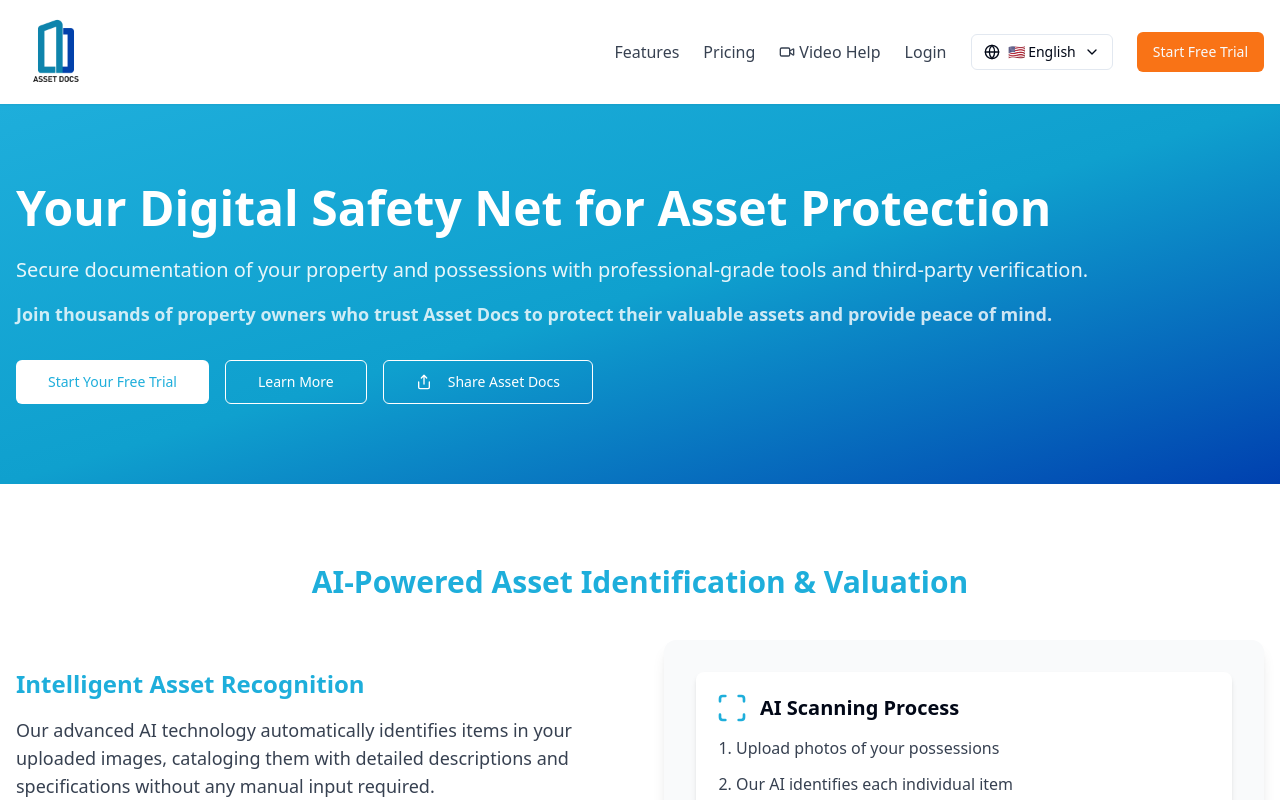
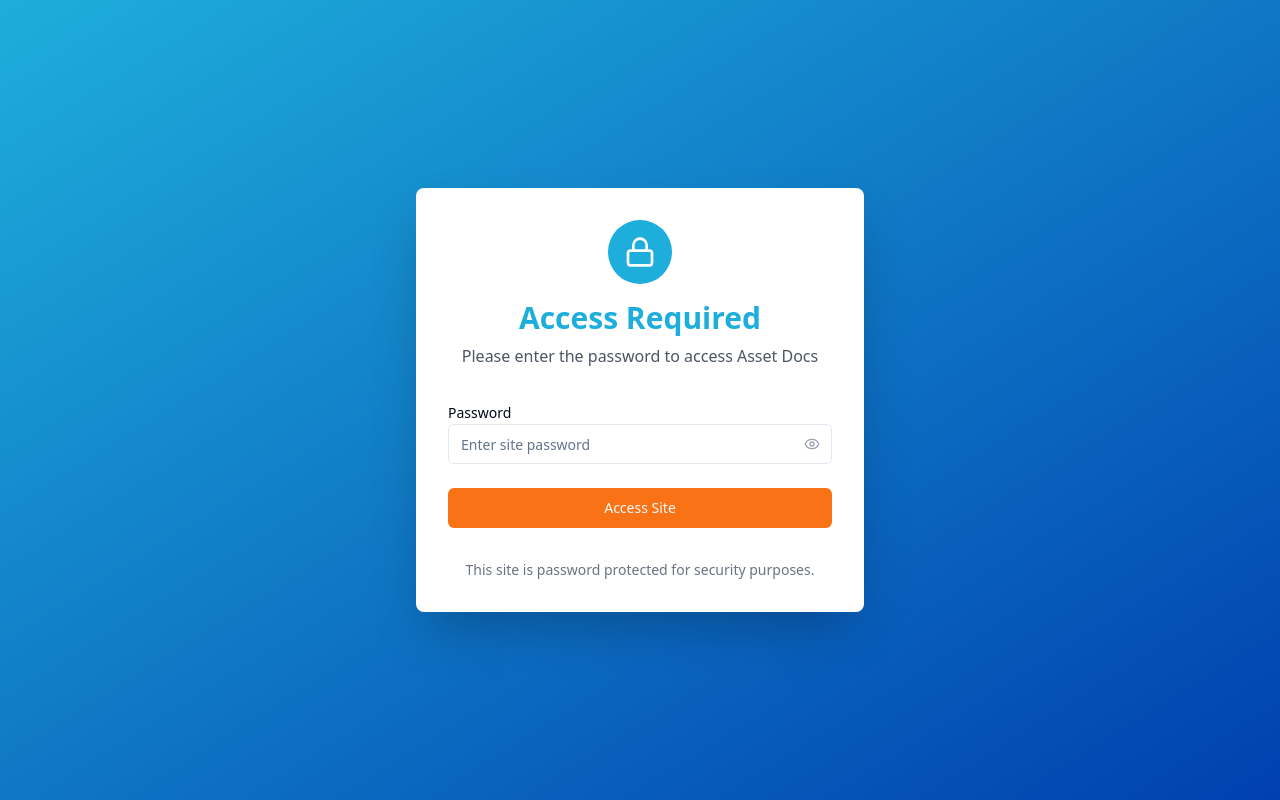
Before and after one commit to AssetDocs/asset-docs, a React (Vite) app: page / in a window 1280 px wide. Shown: the top 800 px of the page. Built offline with nearby package versions, Linux system fonts and the light colour scheme.

Commit message:
Add login gate
Implement a login gate to restrict access to the site.

```diff
--- a/src/App.tsx
+++ b/src/App.tsx
@@ -5,6 +5,8 @@ import { TooltipProvider } from "@/components/ui/tooltip";
 import { QueryClient, QueryClientProvider } from "@tanstack/react-query";
 import { BrowserRouter, Routes, Route } from "react-router-dom";
 import useScrollToTop from "@/hooks/useScrollToTop";
+import { AuthProvider, useAuth } from "@/contexts/AuthContext";
+import LoginGate from "@/components/LoginGate";
 
 import Index from "./pages/Index";
 import Features from "./pages/Features";
@@ -40,11 +42,14 @@ const ScrollToTopWrapper = () => {
   return null;
 };
 
-const App = () => (
-  <QueryClientProvider client={queryClient}>
-    <TooltipProvider>
-      <Toaster />
-      <Sonner />
+const AppContent = () => {
+  const { isAuthenticated } = useAuth();
+
+  if (!isAuthenticated) {
+    return <LoginGate />;
+  }
+
+  return (
     <BrowserRouter>
       <ScrollToTopWrapper />
       <Routes>
@@ -76,6 +81,17 @@ const App = () => (
         <Route path="*" element={<NotFound />} />
       </Routes>
     </BrowserRouter>
+  );
+};
+
+const App = () => (
+  <QueryClientProvider client={queryClient}>
+    <TooltipProvider>
+      <Toaster />
+      <Sonner />
+      <AuthProvider>
+        <AppContent />
+      </AuthProvider>
     </TooltipProvider>
   </QueryClientProvider>
 );
--- /dev/null
+++ b/src/components/LoginGate.tsx
@@ -0,0 +1,81 @@
+
+import React, { useState } from 'react';
+import { Button } from '@/components/ui/button';
+import { Input } from '@/components/ui/input';
+import { Label } from '@/components/ui/label';
+import { Lock, Eye, EyeOff } from 'lucide-react';
+import { useAuth } from '@/contexts/AuthContext';
+
+const LoginGate: React.FC = () => {
+  const [password, setPassword] = useState('');
+  const [showPassword, setShowPassword] = useState(false);
+  const [error, setError] = useState('');
+  const { login } = useAuth();
+
+  const handleSubmit = (e: React.FormEvent) => {
+    e.preventDefault();
+    setError('');
+
+    const success = login(password);
+    if (!success) {
+      setError('Incorrect password. Please try again.');
+      setPassword('');
+    }
+  };
+
+  return (
+    <div className="min-h-screen bg-gradient-to-br from-brand-blue to-brand-darkBlue flex items-center justify-center px-4">
+      <div className="bg-white rounded-lg shadow-2xl p-8 w-full max-w-md">
+        <div className="text-center mb-8">
+          <div className="bg-brand-blue rounded-full w-16 h-16 flex items-center justify-center mx-auto mb-4">
+            <Lock className="h-8 w-8 text-white" />
+          </div>
+          <h1 className="text-3xl font-bold text-brand-blue mb-2">Access Required</h1>
+          <p className="text-gray-600">
+            Please enter the password to access Asset Docs
+          </p>
+        </div>
+
+        <form onSubmit={handleSubmit} className="space-y-6">
+          <div>
+            <Label htmlFor="password">Password</Label>
+            <div className="relative">
+              <Input
+                id="password"
+                type={showPassword ? "text" : "password"}
+                value={password}
+                onChange={(e) => setPassword(e.target.value)}
+                placeholder="Enter site password"
+                className="pr-10"
+                required
+              />
+              <button
+                type="button"
+                onClick={() => setShowPassword(!showPassword)}
+                className="absolute right-3 top-1/2 transform -translate-y-1/2 text-gray-400 hover:text-gray-600"
+              >
+                {showPassword ? <EyeOff className="h-4 w-4" /> : <Eye className="h-4 w-4" />}
+              </button>
+            </div>
+          </div>
+
+          {error && (
+            <div className="text-red-600 text-sm text-center bg-red-50 p-3 rounded-md">
+              {error}
+            </div>
+          )}
+
+          <Button type="submit" className="w-full bg-brand-orange hover:bg-brand-orange/90">
+            Access Site
+          </Button>
+        </form>
+
+        <div className="mt-8 text-center text-sm text-gray-500">
+          <p>This site is password protected for security purposes.</p>
+        </div>
+      </div>
+    </div>
+  );
+};
+
+export default LoginGate;
--- /dev/null
+++ b/src/contexts/AuthContext.tsx
@@ -0,0 +1,53 @@
+
+import React, { createContext, useContext, useState, useEffect } from 'react';
+
+interface AuthContextType {
+  isAuthenticated: boolean;
+  login: (password: string) => boolean;
+  logout: () => void;
+}
+
+const AuthContext = createContext<AuthContextType | undefined>(undefined);
+
+export const useAuth = () => {
+  const context = useContext(AuthContext);
+  if (context === undefined) {
+    throw new Error('useAuth must be used within an AuthProvider');
+  }
+  return context;
+};
+
+export const AuthProvider: React.FC<{ children: React.ReactNode }> = ({ children }) => {
+  const [isAuthenticated, setIsAuthenticated] = useState(false);
+
+  // Simple password - in production, this should be more secure
+  const SITE_PASSWORD = "AssetDocs2024!";
+
+  useEffect(() => {
+    // Check if user was previously authenticated
+    const authStatus = localStorage.getItem('assetdocs_authenticated');
+    if (authStatus === 'true') {
+      setIsAuthenticated(true);
+    }
+  }, []);
+
+  const login = (password: string): boolean => {
+    if (password === SITE_PASSWORD) {
+      setIsAuthenticated(true);
+      localStorage.setItem('assetdocs_authenticated', 'true');
+      return true;
+    }
+    return false;
+  };
+
+  const logout = () => {
+    setIsAuthenticated(false);
+    localStorage.removeItem('assetdocs_authenticated');
+  };
+
+  return (
+    <AuthContext.Provider value={{ isAuthenticated, login, logout }}>
+      {children}
+    </AuthContext.Provider>
+  );
+};
```
Lines whose indentation alone changed are shown as unchanged.
